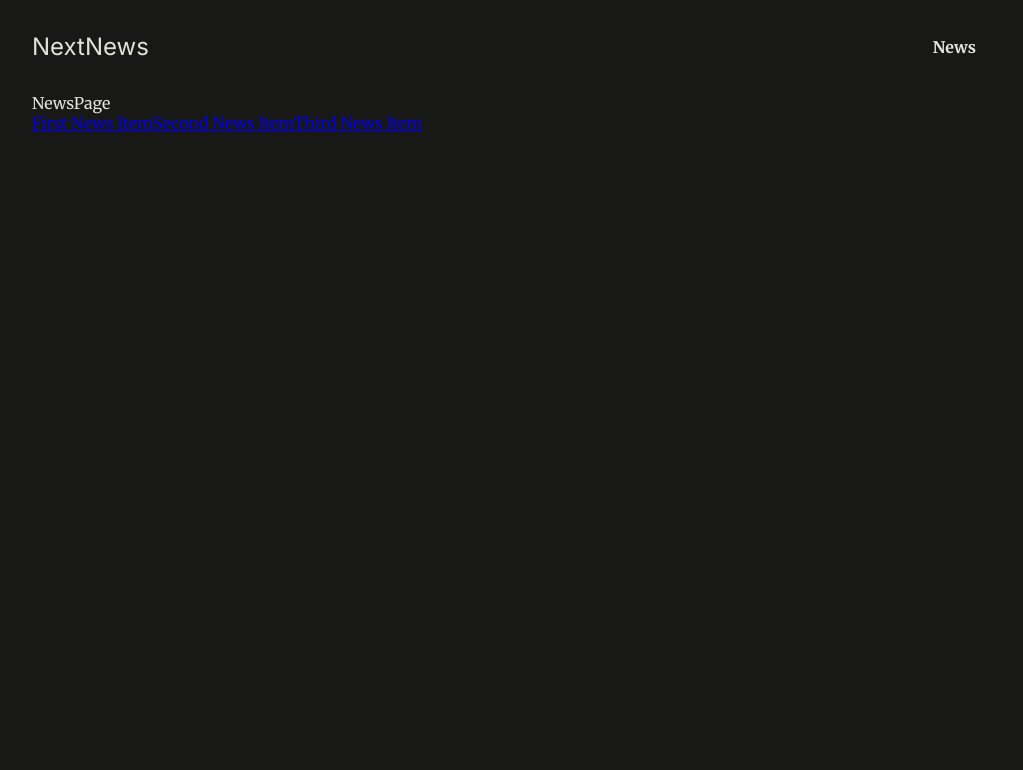
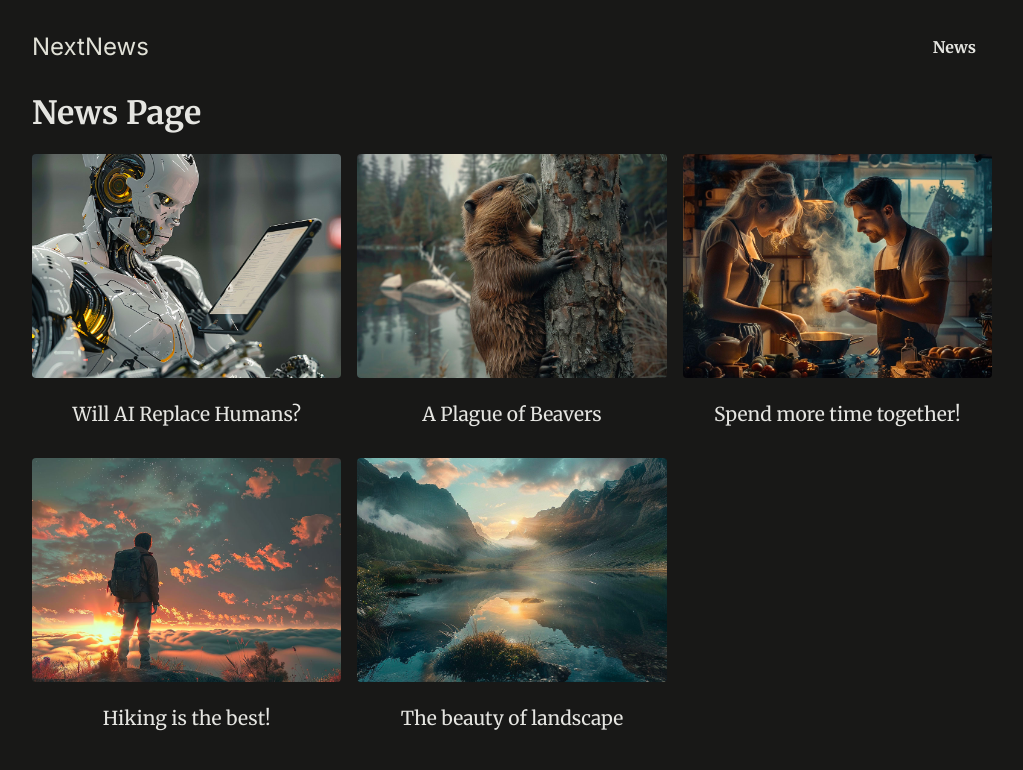
Before and after one commit to PashataDLG/Next-News, a Next.js app: page /news in a window 1280 px wide. Shown: the top 770 px of the page, without its empty margins (128-1151 px from the left). Built offline with nearby package versions, Linux system fonts and the light colour scheme.

Commit message:
mapping data from a dummy json file

```diff
--- a/app/news/page.js
+++ b/app/news/page.js
@@ -1,13 +1,20 @@
 import React from "react";
 import Link from "next/link";
+
+import { DUMMY_NEWS } from "@/dummy-news";
 
 const NewsPage = () => {
     return (
         <>
-            <div>NewsPage</div>
-            <Link href="/news/first-article">First News Item</Link>
-            <Link href="/news/second-article">Second News Item</Link>
-            <Link href="/news/third-article">Third News Item</Link>
+            <h1>News Page</h1>
+            <ul className="news-list">
+                {DUMMY_NEWS.map((article) => (<li key={article.id}>
+                    <Link href={`/news/${article.slug}`}>
+                        <img src={`/images/news/${article.image}`} alt={article.title} />
+                        <span>{article.title}</span>
+                    </Link>
+                </li>))}
+            </ul>
         </>
     );
 };
--- /dev/null
+++ b/dummy-news.js
@@ -0,0 +1,43 @@
+export const DUMMY_NEWS = [
+    {
+      id: 'n1',
+      slug: 'will-ai-replace-humans',
+      title: 'Will AI Replace Humans?',
+      image: 'ai-robot.jpg',
+      date: '2021-07-01',
+      content:
+        'Since late 2022 AI is on the rise and therefore many people worry whether AI will replace humans. The answer is not that simple. AI is a tool that can be used to automate tasks, but it can also be used to augment human capabilities. The future is not set in stone, but it is clear that AI will play a big role in the future. The question is how we will use it.',
+    },
+    {
+      id: 'n2',
+      slug: 'beaver-plague',
+      title: 'A Plague of Beavers',
+      image: 'beaver.jpg',
+      date: '2022-05-01',
+      content: 'Beavers are taking over the world. They are building dams everywhere and flooding entire cities. What can we do to stop them?',
+    },
+    {
+      id: 'n3',
+      slug: 'couple-cooking',
+      title: 'Spend more time together!',
+      image: 'couple-cooking.jpg',
+      date: '2024-03-01',
+      content: 'Cooking together is a great way to spend more time with your partner. It is fun and you get to eat something delicious afterwards. What are you waiting for? Get cooking!',
+    },
+    {
+      id: 'n4',
+      slug: 'hiking',
+      title: 'Hiking is the best!',
+      image: 'hiking.jpg',
+      date: '2024-01-01',
+      content: 'Hiking is a great way to get some exercise and enjoy the great outdoors. It is also a great way to clear your mind and reduce stress. So what are you waiting for? Get out there and start hiking!',
+    },
+    {
+      id: 'n5',
+      slug: 'landscape',
+      title: 'The beauty of landscape',
+      image: 'landscape.jpg',
+      date: '2022-07-01',
+      content: 'Landscape photography is a great way to capture the beauty of nature. It is also a great way to get outside and enjoy the great outdoors. So what are you waiting for? Get out there and start taking some pictures!',
+    },
+  ];
```
